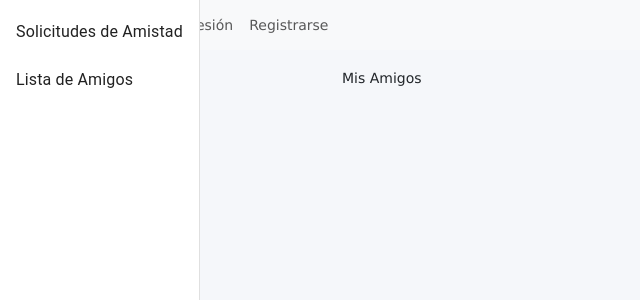
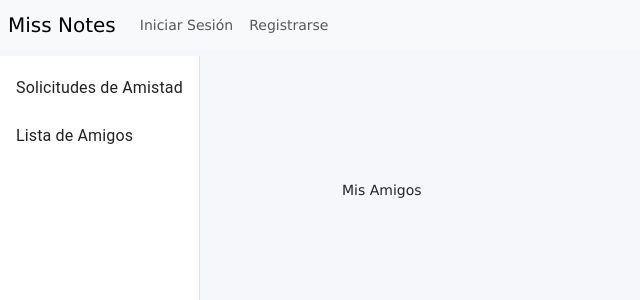
Before and after one commit to Josel02/miss-notes-react-dsw, a React (Create React App) app: page /friends/list in a window 1280 px wide. Shown: the top 300 px of the page, without its empty margins (0-640 px from the left). Built offline with nearby package versions, Linux system fonts and the light colour scheme.

Commit message:
Arreglado tamaño vertical del FriendSection

```diff
--- a/src/views/Friends/FriendSection.js
+++ b/src/views/Friends/FriendSection.js
@@ -6,14 +6,18 @@ import FriendRequests from './FriendRequests';
 import FriendList from './FriendList';
 
 const drawerWidth = 240;
+const navbarHeight = '56px'; // Asumiendo que el navbar tiene una altura de 56px
 
 const FriendSection = () => {
     return (
-        <div style={{ display: 'flex' }}>
+        <div style={{ display: 'flex', marginTop: navbarHeight }}>
             <Drawer
-                style={{ width: drawerWidth }}
+                sx={{ width: drawerWidth, flexShrink: 0, height: `calc(100vh - ${navbarHeight})` }}
                 variant="permanent"
                 anchor="left"
+                PaperProps={{
+                    style: { marginTop: navbarHeight }  // Aplica un margen superior al contenido del Drawer
+                }}
             >
                 <List>
                     <ListItem button component={Link} to="/friends/requests">
@@ -22,14 +26,14 @@ const FriendSection = () => {
                     <ListItem button component={Link} to="/friends/list">
                         <ListItemText primary="Lista de Amigos" />
                     </ListItem>
-                    {/* Añade más ítems según sea necesario */}
+                    {/* Aquí puedes añadir más ítems según sea necesario */}
                 </List>
             </Drawer>
-            <main style={{ flexGrow: 1, padding: '20px' }}>
+            <main style={{ flexGrow: 1, padding: '20px', marginTop: navbarHeight }}>
                 <Routes>
                     <Route path="requests" element={<FriendRequests />} />
                     <Route path="list" element={<FriendList />} />
-                    {/* Añade más rutas según sea necesario */}
+                    {/* Añade más rutas internas según sea necesario */}
                 </Routes>
             </main>
         </div>
```
